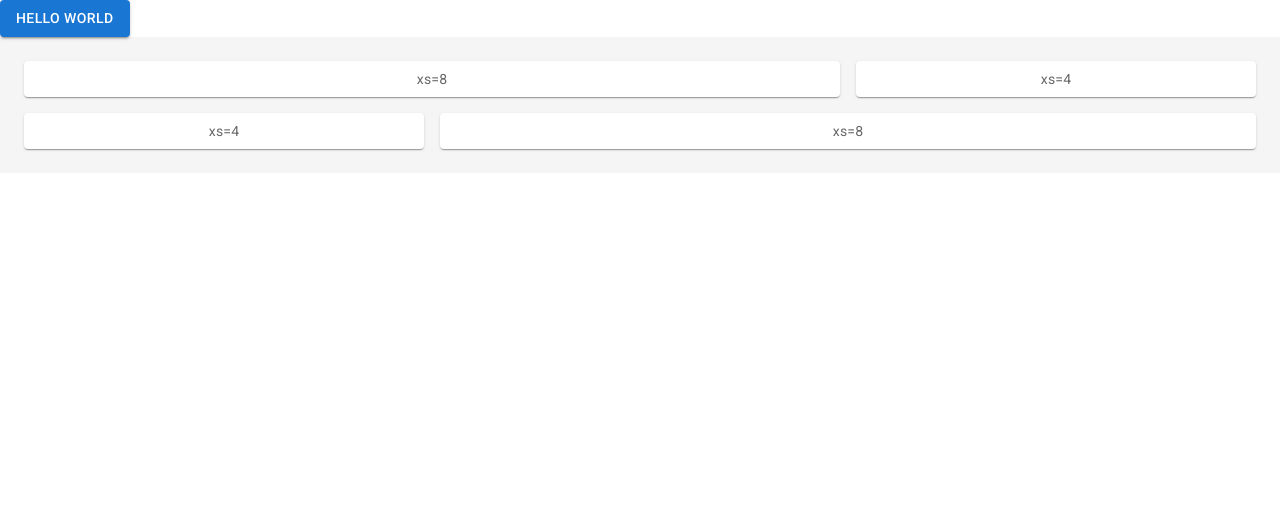
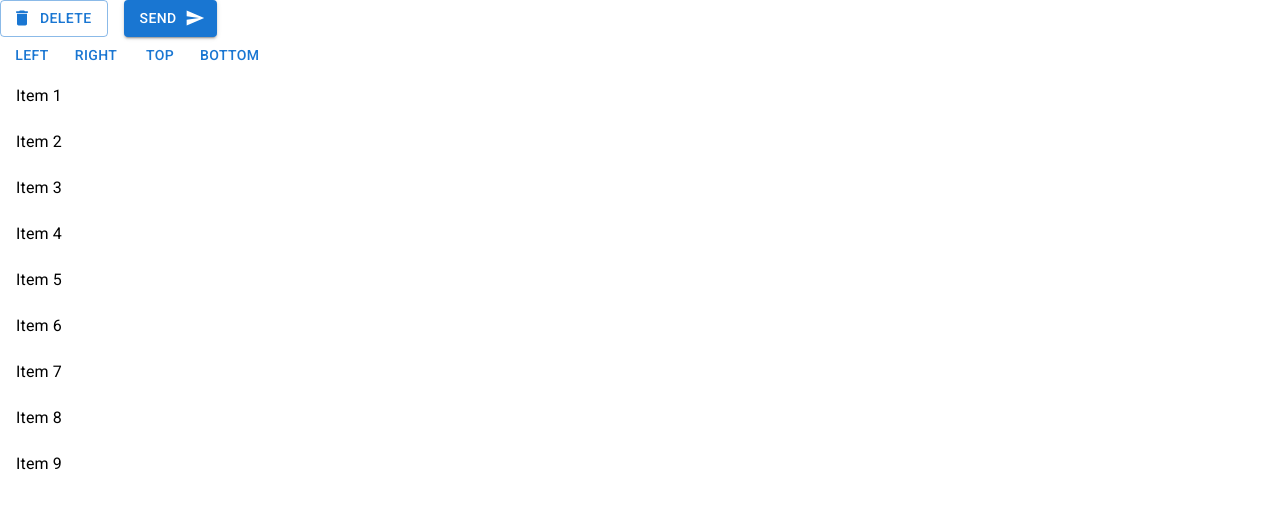
Before and after one commit to iam454/react-study, a React (Create React App) app in the folder ui/: page / in a window 1280 px wide. Shown: the top 508 px of the page. Built offline with nearby package versions, Linux system fonts and the light colour scheme.

Commit message:
feat: Material UI 다루기
Buttons with Icon, Label
Drawer
Virtualized List

```diff
--- a/ui/package.json
+++ b/ui/package.json
@@ -6,6 +6,7 @@
     "@ant-design/icons": "^5.1.4",
     "@emotion/react": "^11.11.1",
     "@emotion/styled": "^11.11.0",
+    "@mui/icons-material": "^5.11.16",
     "@mui/material": "^5.13.6",
     "@testing-library/jest-dom": "^5.16.5",
     "@testing-library/react": "^13.4.0",
@@ -18,6 +19,7 @@
     "react-dom": "^18.2.0",
     "react-onsenui": "^1.13.3",
     "react-scripts": "5.0.1",
+    "react-window": "^1.8.9",
     "semantic-ui-css": "^2.5.0",
     "semantic-ui-react": "^2.1.4",
     "web-vitals": "^2.1.4"
--- /dev/null
+++ b/ui/src/components/MaterialUI/IconLabelButtons.jsx
@@ -0,0 +1,18 @@
+import * as React from "react";
+import Button from "@mui/material/Button";
+import DeleteIcon from "@mui/icons-material/Delete";
+import SendIcon from "@mui/icons-material/Send";
+import Stack from "@mui/material/Stack";
+
+export default function IconLabelButtons() {
+  return (
+    <Stack direction="row" spacing={2}>
+      <Button variant="outlined" startIcon={<DeleteIcon />}>
+        Delete
+      </Button>
+      <Button variant="contained" endIcon={<SendIcon />}>
+        Send
+      </Button>
+    </Stack>
+  );
+}
--- a/ui/src/components/MaterialUI/MaterialUIExample.jsx
+++ b/ui/src/components/MaterialUI/MaterialUIExample.jsx
@@ -1,12 +1,19 @@
 import React from "react";
-import ButtonExample from "./ButtonExample";
-import BasicGrid from "./BasicGrid";
+// import ButtonExample from "./ButtonExample";
+// import BasicGrid from "./BasicGrid";
+import IconLabelButtons from "./IconLabelButtons";
+import TemporaryDrawer from "./TemporaryDrawer";
+import VirtualizedList from "./VirtualizedList";
 
 export default function MaterialUIExample() {
   return (
     <div>
-      <ButtonExample />
-      <BasicGrid />
+      {/* <ButtonExample /> */}
+      {/* <BasicGrid /> */}
+
+      <IconLabelButtons />
+      <TemporaryDrawer />
+      <VirtualizedList />
     </div>
   );
 }
--- /dev/null
+++ b/ui/src/components/MaterialUI/TemporaryDrawer.jsx
@@ -0,0 +1,84 @@
+import * as React from "react";
+import Box from "@mui/material/Box";
+import Drawer from "@mui/material/Drawer";
+import Button from "@mui/material/Button";
+import List from "@mui/material/List";
+import Divider from "@mui/material/Divider";
+import ListItem from "@mui/material/ListItem";
+import ListItemButton from "@mui/material/ListItemButton";
+import ListItemIcon from "@mui/material/ListItemIcon";
+import ListItemText from "@mui/material/ListItemText";
+import InboxIcon from "@mui/icons-material/MoveToInbox";
+import MailIcon from "@mui/icons-material/Mail";
+
+export default function TemporaryDrawer() {
+  const [state, setState] = React.useState({
+    top: false,
+    left: false,
+    bottom: false,
+    right: false,
+  });
+
+  const toggleDrawer = (anchor, open) => (event) => {
+    if (
+      event.type === "keydown" &&
+      (event.key === "Tab" || event.key === "Shift")
+    ) {
+      return;
+    }
+
+    setState({ ...state, [anchor]: open });
+  };
+
+  const list = (anchor) => (
+    <Box
+      sx={{ width: anchor === "top" || anchor === "bottom" ? "auto" : 250 }}
+      role="presentation"
+      onClick={toggleDrawer(anchor, false)}
+      onKeyDown={toggleDrawer(anchor, false)}
+    >
+      <List>
+        {["Inbox", "Starred", "Send email", "Drafts"].map((text, index) => (
+          <ListItem key={text} disablePadding>
+            <ListItemButton>
+              <ListItemIcon>
+                {index % 2 === 0 ? <InboxIcon /> : <MailIcon />}
+              </ListItemIcon>
+              <ListItemText primary={text} />
+            </ListItemButton>
+          </ListItem>
+        ))}
+      </List>
+      <Divider />
+      <List>
+        {["All mail", "Trash", "Spam"].map((text, index) => (
+          <ListItem key={text} disablePadding>
+            <ListItemButton>
+              <ListItemIcon>
+                {index % 2 === 0 ? <InboxIcon /> : <MailIcon />}
+              </ListItemIcon>
+              <ListItemText primary={text} />
+            </ListItemButton>
+          </ListItem>
+        ))}
+      </List>
+    </Box>
+  );
+
+  return (
+    <div>
+      {["left", "right", "top", "bottom"].map((anchor) => (
+        <React.Fragment key={anchor}>
+          <Button onClick={toggleDrawer(anchor, true)}>{anchor}</Button>
+          <Drawer
+            anchor={anchor}
+            open={state[anchor]}
+            onClose={toggleDrawer(anchor, false)}
+          >
+            {list(anchor)}
+          </Drawer>
+        </React.Fragment>
+      ))}
+    </div>
+  );
+}
--- /dev/null
+++ b/ui/src/components/MaterialUI/VirtualizedList.jsx
@@ -0,0 +1,41 @@
+import * as React from "react";
+import Box from "@mui/material/Box";
+import ListItem from "@mui/material/ListItem";
+import ListItemButton from "@mui/material/ListItemButton";
+import ListItemText from "@mui/material/ListItemText";
+import { FixedSizeList } from "react-window";
+
+function renderRow(props) {
+  const { index, style } = props;
+
+  return (
+    <ListItem style={style} key={index} component="div" disablePadding>
+      <ListItemButton>
+        <ListItemText primary={`Item ${index + 1}`} />
+      </ListItemButton>
+    </ListItem>
+  );
+}
+
+export default function VirtualizedList() {
+  return (
+    <Box
+      sx={{
+        width: "100%",
+        height: 400,
+        maxWidth: 360,
+        bgcolor: "background.paper",
+      }}
+    >
+      <FixedSizeList
+        height={400}
+        width={360}
+        itemSize={46}
+        itemCount={200}
+        overscanCount={5}
+      >
+        {renderRow}
+      </FixedSizeList>
+    </Box>
+  );
+}
```
Also changed, not shown: 1 other file (tests, documents, lock files or other folders).
